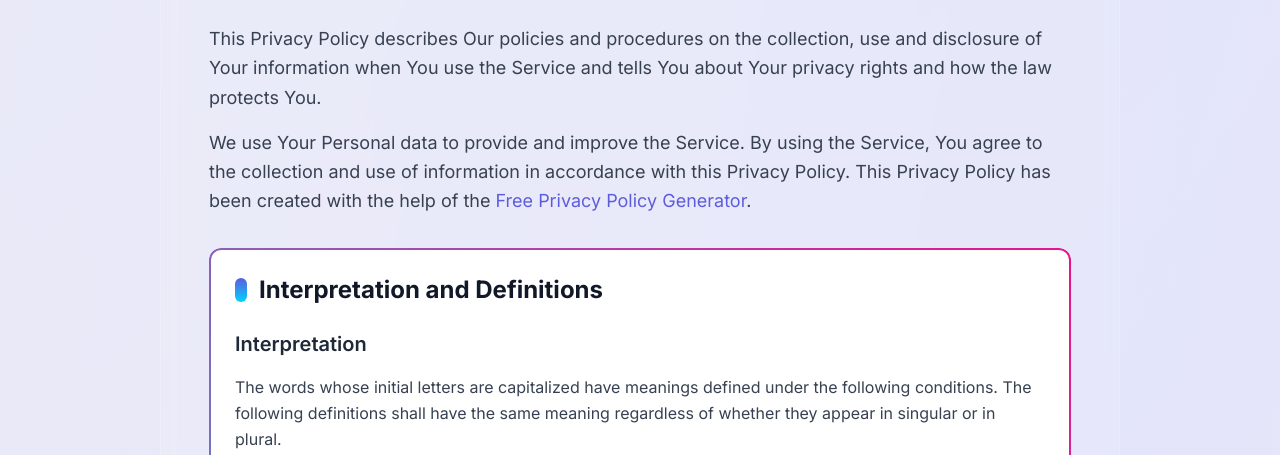
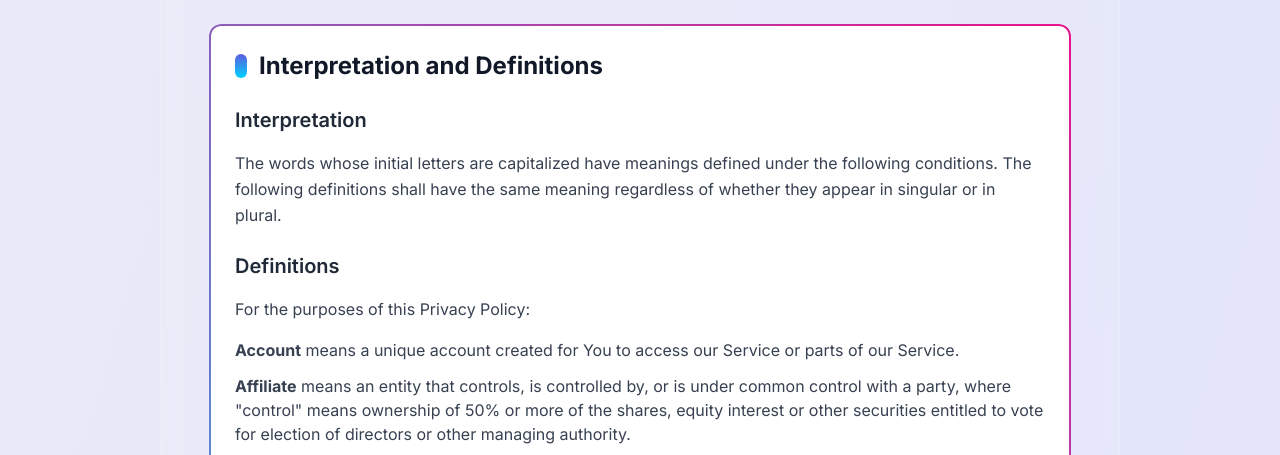
Before and after one commit to rasheedtechno/ImgClassifyAI, a plain HTML site: page index.html in a window 1280 px wide. Shown: the part 307-762 px from the top of the page. Drawn offline with nearby package versions, Linux system fonts and the light colour scheme.

Commit message:
Remove privacy policy text from index.html
Removed privacy policy description paragraphs from the HTML.

```diff
--- a/index.html
+++ b/index.html
@@ -215,9 +215,7 @@
 
                     <div class="space-y-8">
                         <div class="section-fade-in">
-                            <p class="text-gray-700 dark:text-gray-300 leading-relaxed text-lg">This Privacy Policy describes Our policies and procedures on the collection, use and disclosure of Your information when You use the Service and tells You about Your privacy rights and how the law protects You.</p>
-                            <p class="text-gray-700 dark:text-gray-300 leading-relaxed text-lg mt-4">We use Your Personal data to provide and improve the Service. By using the Service, You agree to the collection and use of information in accordance with this Privacy Policy. This Privacy Policy has been created with the help of the <a href="https://www.freeprivacypolicy.com/free-privacy-policy-generator/" target="_blank" class="text-primary hover:text-secondary transition-colors">Free Privacy Policy Generator</a>.</p>
-                        </div>
+                                                  </div>
 
                         <div class="section-fade-in ai-border">
                             <div class="bg-white dark:bg-dark-light rounded-lg p-6">
```
